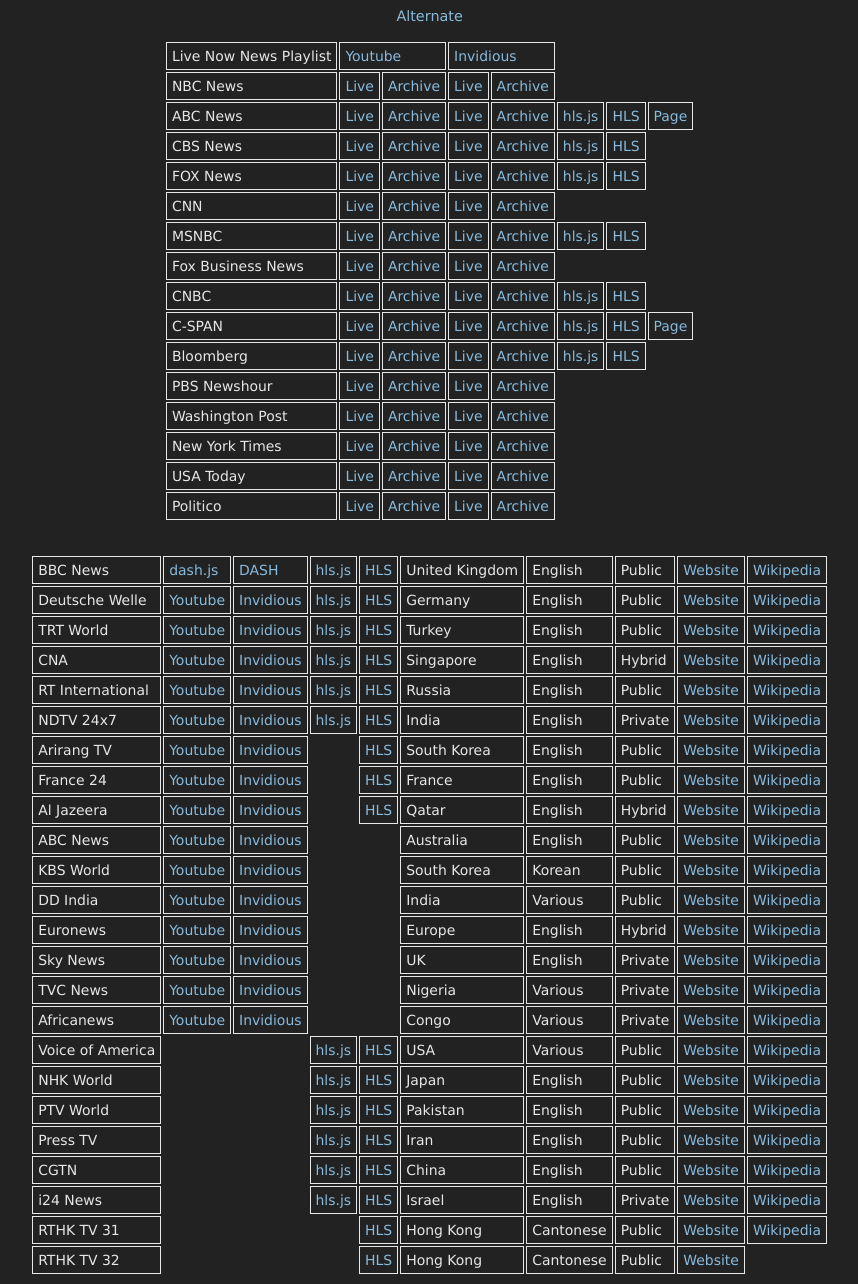
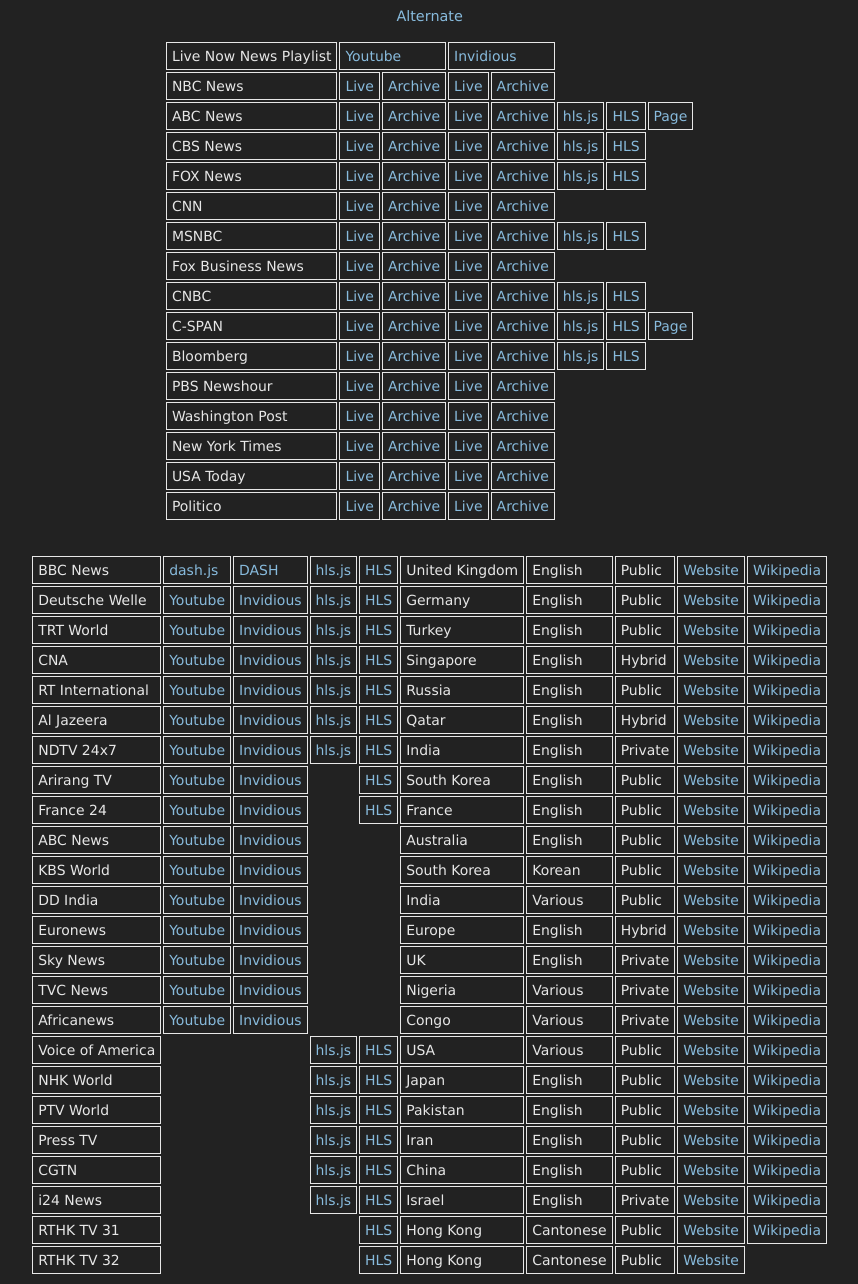
Before and after one commit to danburd/danburd.github.io, a Jekyll site: the page tvnews.html, which Jekyll copies as it is, in a window 1280 px wide. Shown: the whole page, without its empty margins (212-1070 px from the left). Built offline with Jekyll 4.4.1, drawn with Linux system fonts in a browser that asks for light colours; some of the changed lines change nothing that is shown.

Commit message:
Update tvnews.html

```diff
--- a/tvnews.html
+++ b/tvnews.html
@@ -202,6 +202,18 @@
     <td><a href="https://en.wikipedia.org/wiki/RT_(TV_network)">Wikipedia</a></td>
   </tr>
   <tr>
+    <td>Al Jazeera</td>
+    <td><a href="https://www.youtube.com/c/AlJazeeraEnglish/live">Youtube</a></td>
+    <td><a href="https://invidio.us/channel/UCNye-wNBqNL5ZzHSJj3l8Bg/live">Invidious</a></td>
+    <td><a href="/hlsjsvideo.html?stream=https://live-hls-web-aje.getaj.net/AJE/index.m3u8">hls.js</a></td>
+    <td><a href="https://live-hls-web-aje.getaj.net/AJE/index.m3u8">HLS</a></td>
+    <td>Qatar</td>
+    <td>English</td>
+    <td>Hybrid</td>
+    <td><a href="https://www.aljazeera.com/live/">Website</a></td>
+    <td><a href="https://en.wikipedia.org/wiki/Al_Jazeera_English">Wikipedia</a></td>
+  </tr>
+  <tr>
     <td>NDTV 24x7</td>
     <td><a href="https://www.youtube.com/c/NDTV/live">Youtube</a></td>
     <td><a href="https://invidio.us/channel/UCZFMm1mMw0F81Z37aaEzTUA/live">Invidious</a></td>
@@ -236,18 +248,6 @@
     <td>Public</td>
     <td><a href="https://www.france24.com/en/live">Website</a></td>
     <td><a href="https://en.wikipedia.org/wiki/France_24">Wikipedia</a></td>
-  </tr>
-  <tr>
-    <td>Al Jazeera</td>
-    <td><a href="https://www.youtube.com/c/AlJazeeraEnglish/live">Youtube</a></td>
-    <td><a href="https://invidio.us/channel/UCNye-wNBqNL5ZzHSJj3l8Bg/live">Invidious</a></td>
-    <td></td>
-    <td><a href="http://aljazeera-eng-hd-live.hls.adaptive.level3.net/aljazeera/english2/index.m3u8">HLS</a></td>
-    <td>Qatar</td>
-    <td>English</td>
-    <td>Hybrid</td>
-    <td><a href="https://www.aljazeera.com/live/">Website</a></td>
-    <td><a href="https://en.wikipedia.org/wiki/Al_Jazeera_English">Wikipedia</a></td>
   </tr>
   <tr>
     <td>ABC News</td>
```
